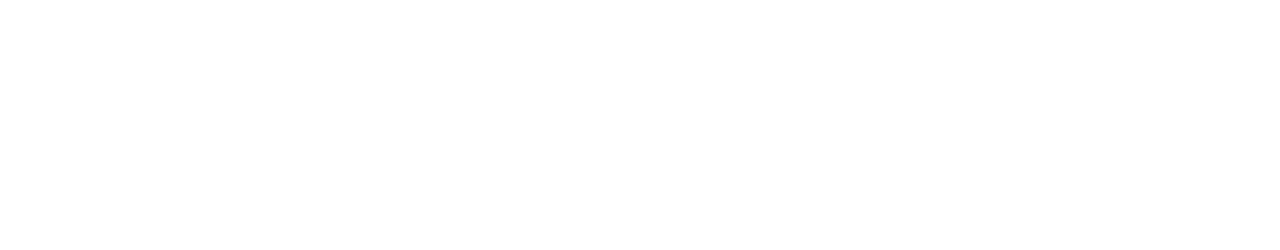
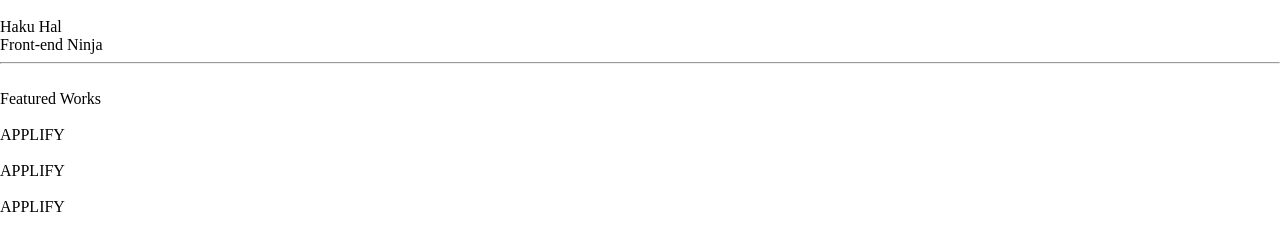
Before and after one commit to SnowGojira/Program_Sketch_3, a plain HTML site: page index.html in a window 1280 px wide. Drawn offline with Linux system fonts and the light colour scheme.

Commit message:
add the rough bone index html

```diff
--- a/index.html
+++ b/index.html
@@ -5,11 +5,34 @@
     <meta name="viewport" content="width=device-width, initial-scale=1.0, maximum-scale=1.0, user-scalable=0">
     <title>Udacity P3 Portfolio</title>
     <link rel="stylesheet" type="text/css" href="css/normalize.css">
-    <link rel="stylesheet" type="text/css" href="css/style.css">
+    <link rel="stylesheet" type="text/css" href="css/main.css">
     <script src="js/script.js"></script>
 
 </head>
 <body>
+<div class="header">
+    <div class="icon"><img src=""></div>
+    <div class="introduce">
+        <div class="name">Haku Hal</div>
+        <div class="title">Front-end Ninja</div>
+    </div>
+    <hr>
+</div>
+
+<div class="banner">
+    <div><img src=""></div>
+
+</div>
+
+<div class="works">
+    <div> Featured Works</div>
+    <ul class="work-list">
+       <li><img src=""><div class="work-name">APPLIFY</div><a href=""></a></li>
+       <li><img src=""><div class="work-name">APPLIFY</div><a href=""></a></li>
+       <li><img src=""><div class="work-name">APPLIFY</div><a href=""></a></li>
+    </ul>
+
+</div>
 
 </body>
 </html>
```
Also changed, not shown: css/main.css (renamed from css/style.css), css/responsive.css (added).
